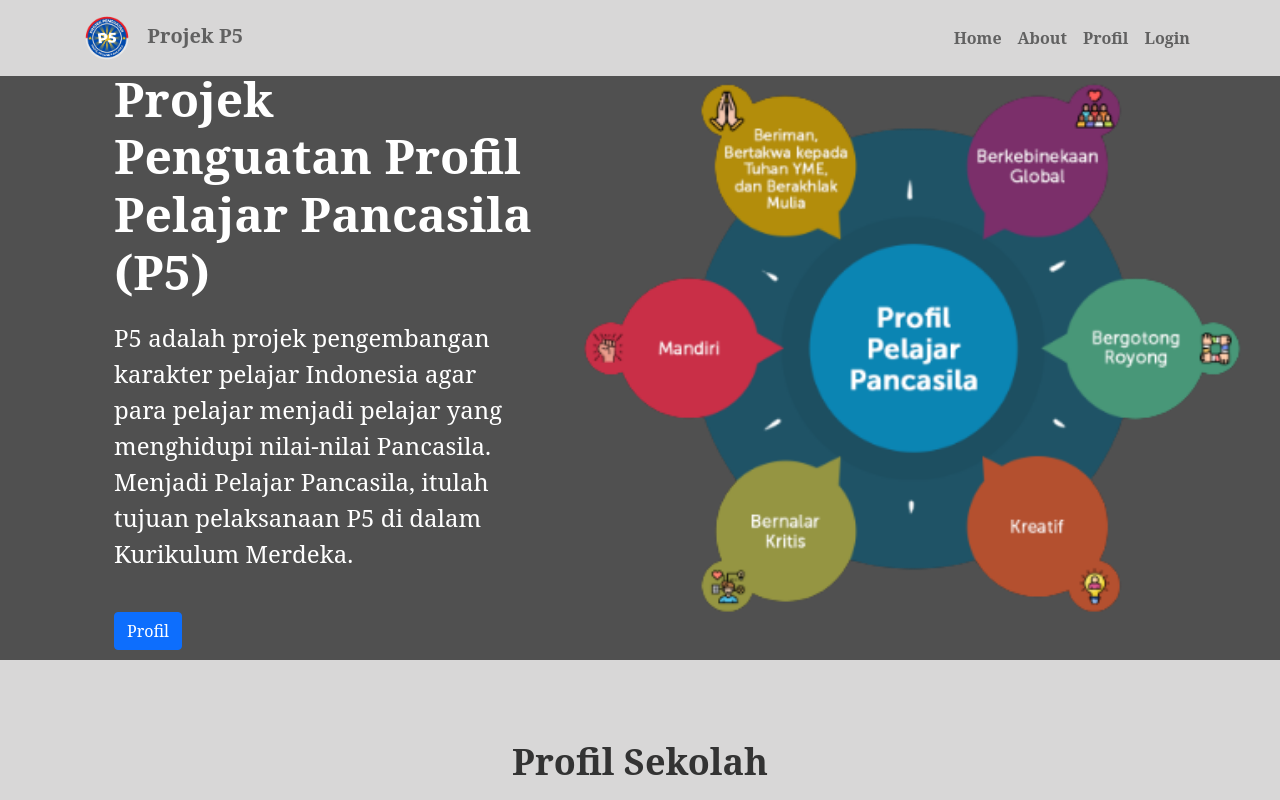
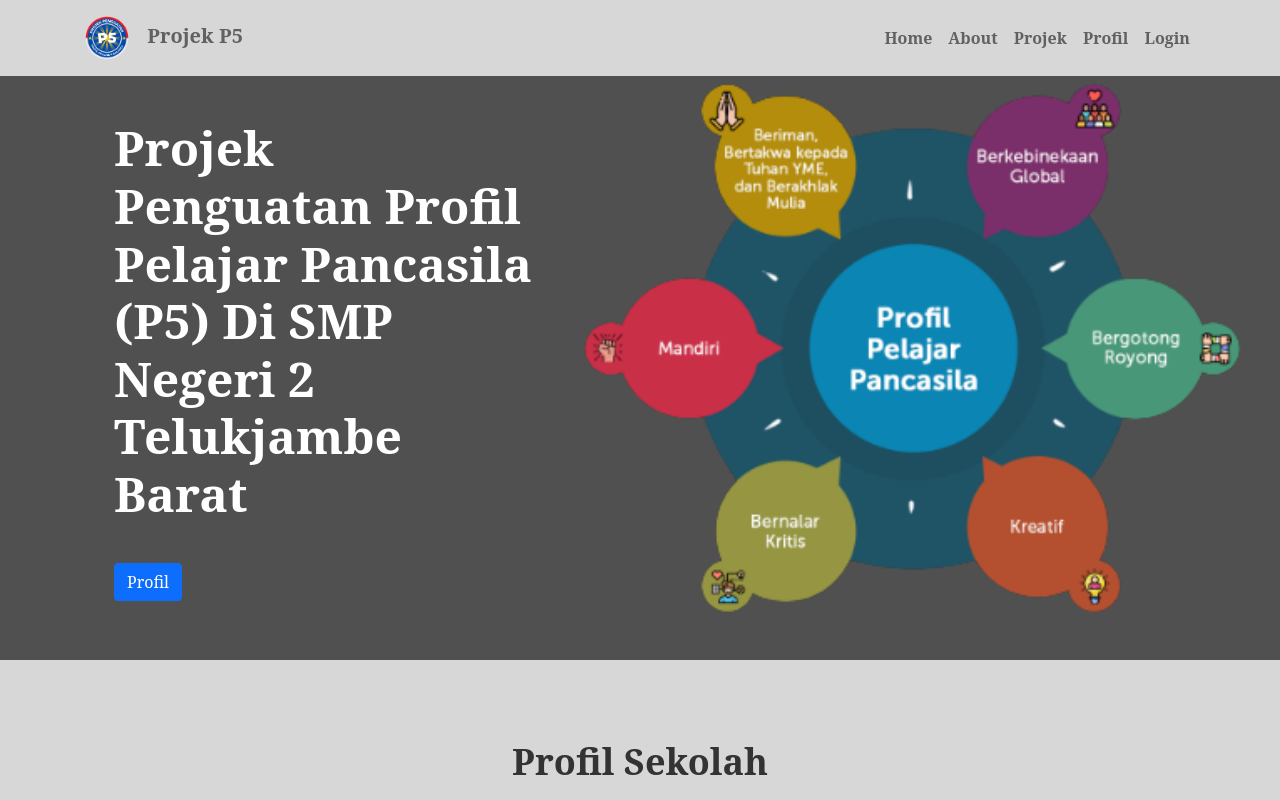
Before and after one commit to taufiqalif/Desain-Web-P5, a plain HTML site: page index.html in a window 1280 px wide. Shown: the top 800 px of the page. Drawn offline with nearby package versions, Linux system fonts and the light colour scheme; a web font is replaced by a local one.

Commit message:
update profil

```diff
--- a/index.html
+++ b/index.html
@@ -36,6 +36,9 @@
             <a class="nav-link" href="#about">About</a>
           </li>
           <li class="nav-item">
+            <a class="nav-link" href="#projek">Projek</a>
+          </li>
+          <li class="nav-item">
             <a class="nav-link" href="#profil">Profil</a>
           </li>
           <li class="nav-item">
@@ -55,9 +58,9 @@
       <div class="row">
         <div class="col-md-5">
           <div class="jumbotron-content">
-            <h1>Projek Penguatan Profil Pelajar Pancasila (P5)</h1>
-            <p>P5 adalah projek pengembangan karakter pelajar Indonesia agar para pelajar menjadi pelajar yang menghidupi nilai-nilai Pancasila. Menjadi Pelajar Pancasila, itulah tujuan pelaksanaan P5 di dalam Kurikulum Merdeka.</p>
-            <a class="btn btn-primary" href="#profil" role="button">Profil</a>
+            <h1>Projek Penguatan Profil Pelajar Pancasila (P5) Di SMP Negeri 2 Telukjambe Barat</h1>
+            <p></p>
+            <a class="btn btn-primary" href="#about" role="button">Profil</a>
           </div>
         </div>
         <div class="col-md-5">
@@ -102,7 +105,7 @@
   <!-- End visi-misi -->
 
   <!-- Features -->
-<div class="features">
+<div class="features" id="projek">
   <div class="container">
     <h2>Kegiatan</h2>
     <div class="row">
```
